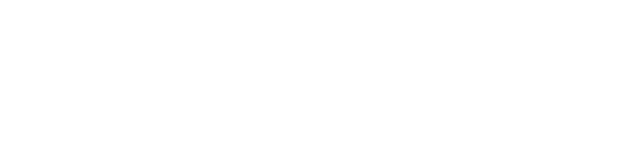
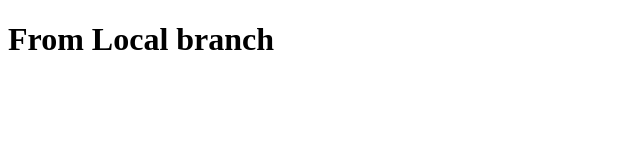
Before and after one commit to erfan-intech/localtoweb, a plain HTML site: page index.html in a window 1280 px wide. Shown: the whole page, without its empty margins (0-640 px from the left). Drawn offline with Linux system fonts and the light colour scheme.

Commit message:
LocaltoWebCommit4

```diff
--- a/index.html
+++ b/index.html
@@ -6,6 +6,6 @@
     <title>LocaltoWeb</title>
 </head>
 <body>
-
+    <h1>From Local branch</h1>
 </body>
 </html>
```
